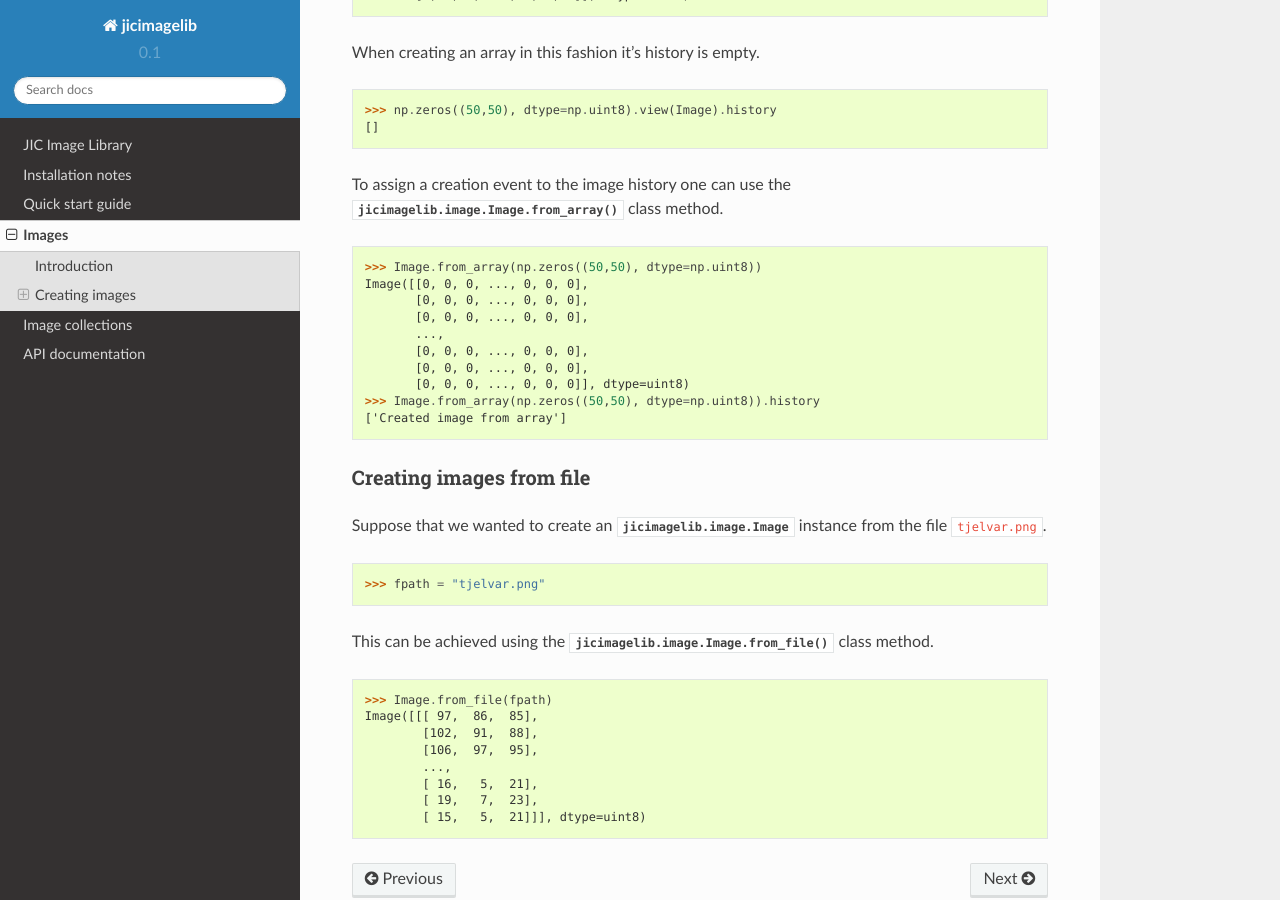
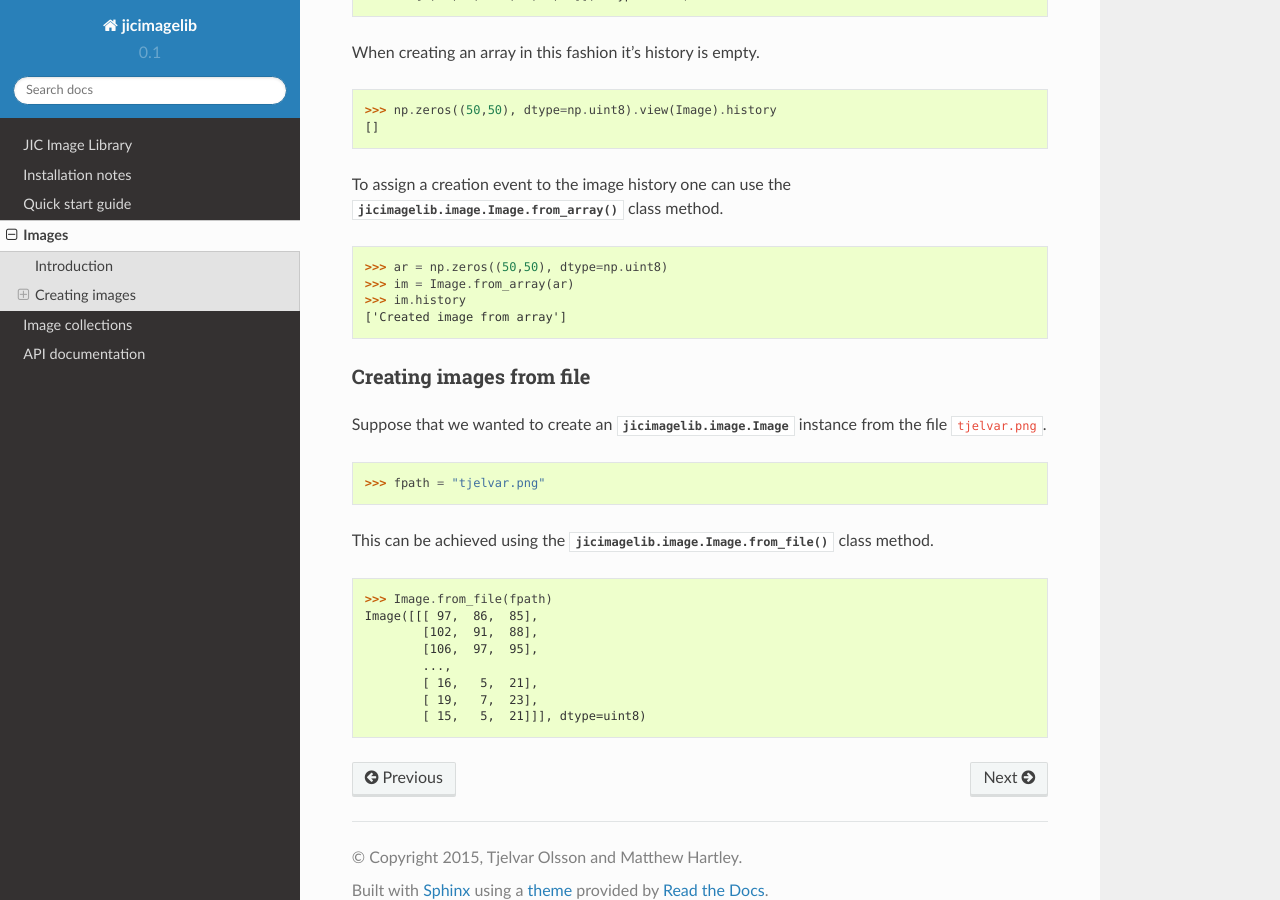
Before and after one commit to JIC-CSB/jicbioimage.core, a Sphinx documentation site: the page built from docs/source/images.rst, in a window 1280 px wide and 900 px high, scrolled down 1324 px. Built offline with Sphinx 7.4.7 and the Read the Docs theme 2.0.0, drawn with Linux system fonts in a browser that asks for light colours.

Commit message:
Minor tweak to descriptive image docs.

```diff
--- a/docs/source/images.rst
+++ b/docs/source/images.rst
@@ -78,15 +78,9 @@ To assign a creation event to the image history one can use the
 
 .. code-block:: python
 
-    >>> Image.from_array(np.zeros((50,50), dtype=np.uint8))
-    Image([[0, 0, 0, ..., 0, 0, 0],
-           [0, 0, 0, ..., 0, 0, 0],
-           [0, 0, 0, ..., 0, 0, 0],
-           ...,
-           [0, 0, 0, ..., 0, 0, 0],
-           [0, 0, 0, ..., 0, 0, 0],
-           [0, 0, 0, ..., 0, 0, 0]], dtype=uint8)
-    >>> Image.from_array(np.zeros((50,50), dtype=np.uint8)).history
+    >>> ar = np.zeros((50,50), dtype=np.uint8)
+    >>> im = Image.from_array(ar)
+    >>> im.history
     ['Created image from array']
 
 Creating images from file
```
